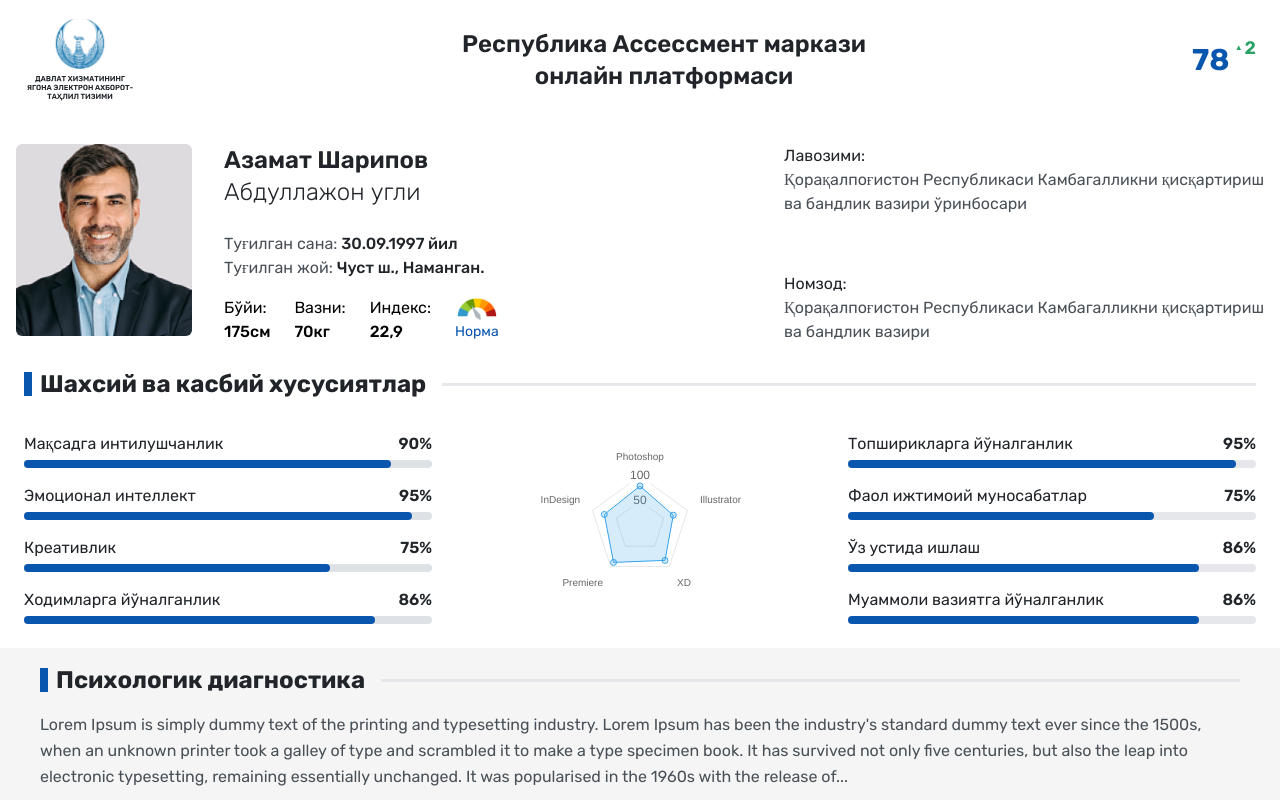
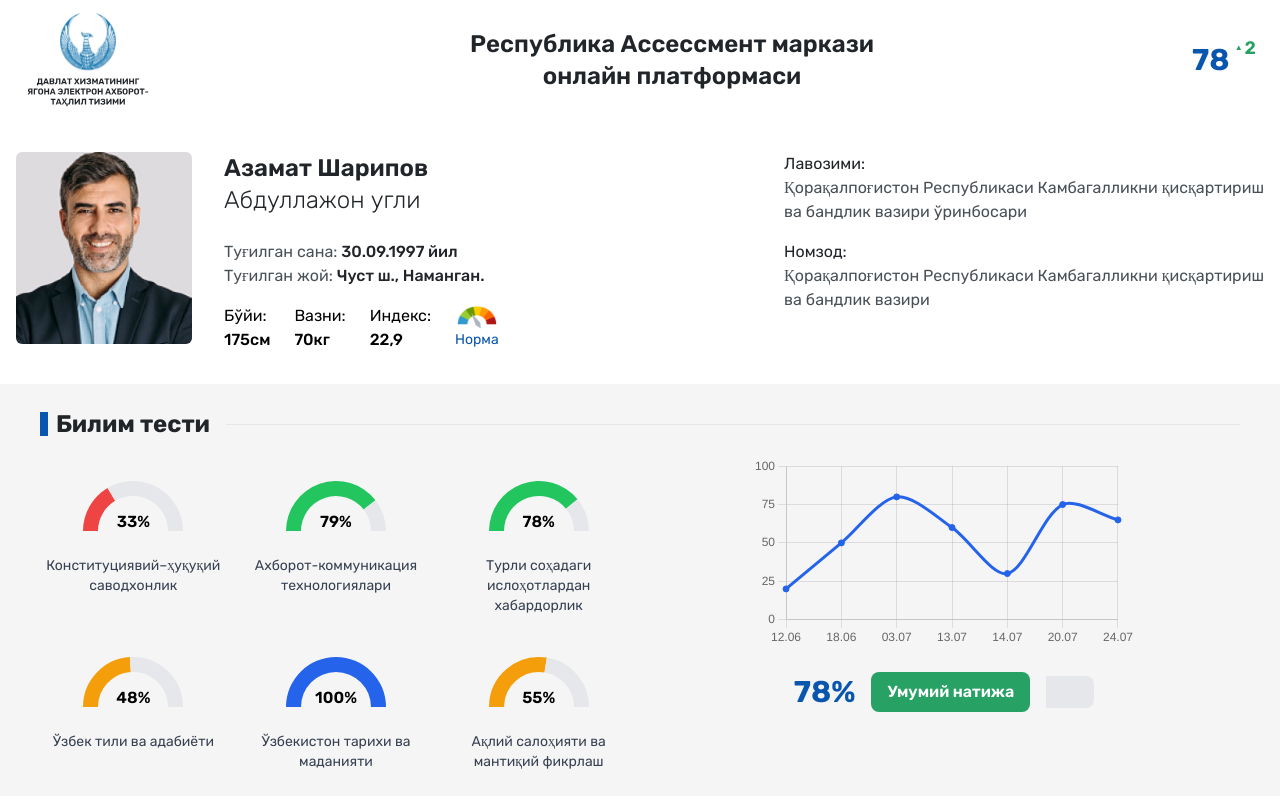
Before and after one commit to Temur01/task, a React (Vite) app: page / in a window 1280 px wide. Shown: the top 800 px of the page. Built offline with nearby package versions, Linux system fonts and the light colour scheme.

Commit message:
push some changes

```diff
--- a/src/App.tsx
+++ b/src/App.tsx
@@ -1,6 +1,7 @@
 import CompetenciesSection from "./features/CompetencieFeature";
 import DiagnosticSection from "./features/DiagnosticFeature";
 import Header from "./features/Header";
+import KnowledgeFeature from "./features/KnowledgeFeature";
 import PersonalCard from "./features/PersonalCard";
 import PersonalSkills from "./features/PersonalSkill";
 
@@ -8,16 +9,19 @@ const App = () => {
   return (
     <div>
       <Header />
-      <div className="mt-6">
+      <div className="mt-8">
         <PersonalCard />
       </div>
-      <div className="mt-6">
+      <div className="mt-8">
+        <KnowledgeFeature />
+      </div>
+      <div className="mt-8">
         <PersonalSkills />
       </div>
-      <div className="mt-6">
+      <div className="mt-8">
         <DiagnosticSection />
       </div>
-      <div className="my-6">
+      <div className="my-8">
         <CompetenciesSection />
       </div>
     </div>
--- a/src/features/DiagnosticFeature.tsx
+++ b/src/features/DiagnosticFeature.tsx
@@ -1,19 +1,21 @@
-
-
 const DiagnosticSection = () => {
   return (
-    <section className="bg-white-slate px-6 py-4">
+    <section className="bg-white-slate p-6">
       <div className="container">
         <div className=" flex items-center mb-4">
           <div className="w-2 h-6 bg-blue-light mr-2"></div>
-        <h2 className="text-2xl font-bold text-gray-light">Психологик диагностика</h2>
+          <h2 className="text-2xl font-bold text-gray-light">
+            Психологик диагностика
+          </h2>
           <div className="flex-1 ml-4 border-t border-2 border-gray-200"></div>
         </div>
         <p className="text-gray-text leading-relaxed">
-        Lorem Ipsum is simply dummy text of the printing and typesetting industry. Lorem Ipsum has been the
-        industry's standard dummy text ever since the 1500s, when an unknown printer took a galley of type
-        and scrambled it to make a type specimen book. It has survived not only five centuries, but also the
-        leap into electronic typesetting, remaining essentially unchanged. It was popularised in the 1960s with
+          Lorem Ipsum is simply dummy text of the printing and typesetting
+          industry. Lorem Ipsum has been the industry's standard dummy text ever
+          since the 1500s, when an unknown printer took a galley of type and
+          scrambled it to make a type specimen book. It has survived not only
+          five centuries, but also the leap into electronic typesetting,
+          remaining essentially unchanged. It was popularised in the 1960s with
           the release of...
         </p>
       </div>
--- a/src/features/Header.tsx
+++ b/src/features/Header.tsx
@@ -10,12 +10,12 @@ const Header = () => {
   //   };
 
   return (
-    <header className="container bg-white px-6 py-3 flex items-center justify-between text-gray-light">
-      <div className="w-28 h-24 flex items-center justify-center">
+    <header className="container bg-white px-6 py-3 flex items-center justify-between text-gray-light gap-2">
+      <div className="w-32 h-24 flex items-center justify-center">
         <img src={logo} alt="logo" />
       </div>
 
-      <h1 className="text-xl md:text-2xl font-semibold text-center">
+      <h1 className=" md:text-2xl text-base font-semibold text-center">
         Республика Ассессмент маркази <br />
         онлайн платформаси
       </h1>
--- /dev/null
+++ b/src/features/KnowledgeFeature.tsx
@@ -0,0 +1,175 @@
+import React from "react";
+import { Doughnut, Line } from "react-chartjs-2";
+import {
+  Chart as ChartJS,
+  ArcElement,
+  Tooltip,
+  Legend,
+  CategoryScale,
+  LinearScale,
+  PointElement,
+  LineElement,
+  Title,
+} from "chart.js";
+
+ChartJS.register(
+  ArcElement,
+  Tooltip,
+  Legend,
+  CategoryScale,
+  LinearScale,
+  PointElement,
+  LineElement,
+  Title
+);
+
+const competencies = [
+  {
+    label: "Конституциявий–ҳуқуқий саводхонлик",
+    percentage: 33,
+    color: "#ef4444",
+  },
+  {
+    label: "Ахборот-коммуникация технологиялари",
+    percentage: 79,
+    color: "#22c55e",
+  },
+  {
+    label: "Турли соҳадаги ислоҳотлардан хабардорлик",
+    percentage: 78,
+    color: "#22c55e",
+  },
+  { label: "Ўзбек тили ва адабиёти", percentage: 48, color: "#f59e0b" },
+  {
+    label: "Ўзбекистон тарихи ва маданияти",
+    percentage: 100,
+    color: "#2563eb",
+  },
+  {
+    label: "Ақлий салоҳияти ва мантиқий фикрлаш",
+    percentage: 55,
+    color: "#f59e0b",
+  },
+];
+
+interface HalfCircleChartProps {
+  percentage: number;
+  color: string;
+  label: string;
+}
+
+const HalfCircleChart: React.FC<HalfCircleChartProps> = ({
+  percentage,
+  color,
+  label,
+}) => {
+  const data = {
+    datasets: [
+      {
+        data: [percentage, 100 - percentage],
+        backgroundColor: [color, "#e5e7eb"],
+        hoverBackgroundColor: [color, "#e5e7eb"],
+        borderWidth: 0,
+      },
+    ],
+  };
+
+  const options = {
+    rotation: -90,
+    circumference: 180,
+    cutout: "70%",
+    plugins: {
+      legend: { display: false },
+      tooltip: { enabled: false },
+    },
+  };
+
+  return (
+    <div className="flex flex-col items-center">
+      <div style={{ width: 100, height: 100 }} className="relative">
+        <Doughnut data={data} options={options} />
+        <div className="absolute inset-0 top-8 flex items-center justify-center text-base font-semibold">
+          {percentage}%
+        </div>
+      </div>
+      <p className="text-center text-gray-700 text-sm">{label}</p>
+    </div>
+  );
+};
+
+const KnowledgeFeature = () => {
+  const lineData = {
+    labels: ["12.06", "18.06", "03.07", "13.07", "14.07", "20.07", "24.07"],
+    datasets: [
+      {
+        label: "Performance",
+        data: [20, 50, 80, 60, 30, 75, 65],
+        fill: false,
+        borderColor: "#2563eb",
+        backgroundColor: "#2563eb",
+        pointBorderColor: "#2563eb",
+        pointBackgroundColor: "#2563eb",
+        tension: 0.3,
+      },
+    ],
+  };
+
+  const lineOptions = {
+    responsive: true,
+    plugins: {
+      legend: { display: false },
+    },
+    scales: {
+      y: {
+        beginAtZero: true,
+        min: 0,
+        max: 100,
+        ticks: {
+          stepSize: 25,
+        },
+      },
+    },
+  };
+
+  return (
+    <section className="bg-white-slate p-6">
+      <div className="container">
+        <div className="flex items-center mb-4">
+          <div className="w-2 h-6 bg-blue-light mr-2"></div>
+          <h2 className="text-2xl font-bold text-gray-light">Билим тести</h2>
+          <div className="flex-1 ml-4 border-t border-gray-200"></div>
+        </div>
+        <div className="grid grid-cols-8 gap-4">
+          <div className="col-span-4">
+            <div className="grid grid-cols-2 md:grid-cols-3 gap-4">
+              {competencies.map((comp, index) => (
+                <HalfCircleChart
+                  key={index}
+                  percentage={comp.percentage}
+                  color={comp.color}
+                  label={comp.label}
+                />
+              ))}
+            </div>
+          </div>
+
+          <div className="col-span-4 flex flex-col items-center space-y-6">
+            <div className="w-full max-w-sm">
+              <Line data={lineData} options={lineOptions} />
+            </div>
+
+            <div className="flex items-center space-x-4">
+              <h3 className="text-3xl font-bold text-blue-light">78%</h3>
+              <div className="flex items-center bg-green-light text-white px-4 py-2 rounded-lg font-semibold">
+                Умумий натижа
+              </div>
+              <div className="bg-gray-200 h-8 w-12 rounded-r-lg"></div>
+            </div>
+          </div>
+        </div>
+      </div>
+    </section>
+  );
+};
+
+export default KnowledgeFeature;
--- a/src/features/PersonalCard.tsx
+++ b/src/features/PersonalCard.tsx
@@ -56,7 +56,7 @@ const ProfileCard = () => {
         </div>
       </div>
 
-      <div className="flex lg:flex-col flex-row lg:items-end gap-8 justify-between">
+      <div className="flex lg:flex-col flex-row lg:items-end gap-4 ">
         <p className="text-gray-text">
           <span className="text-gray-light">Лавозими:</span>
           <br />
```
Lines whose indentation alone changed are shown as unchanged.
